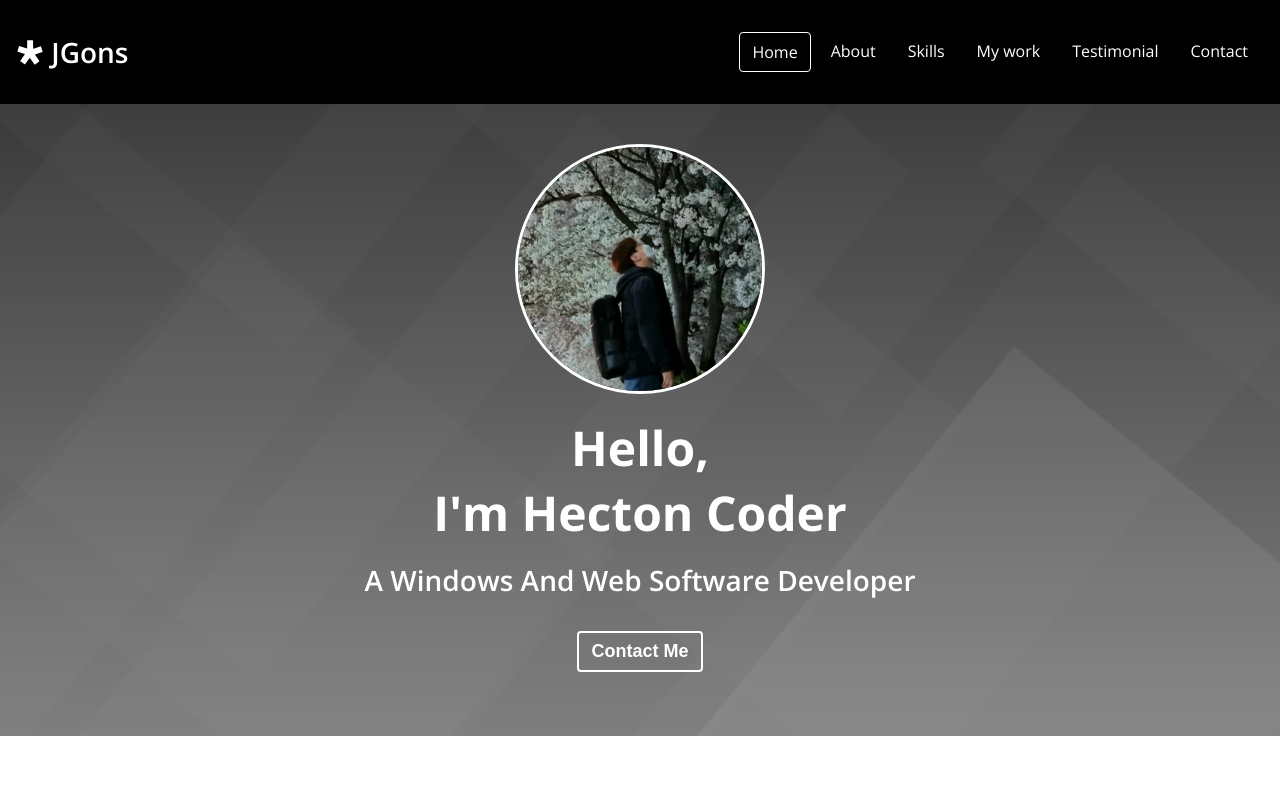
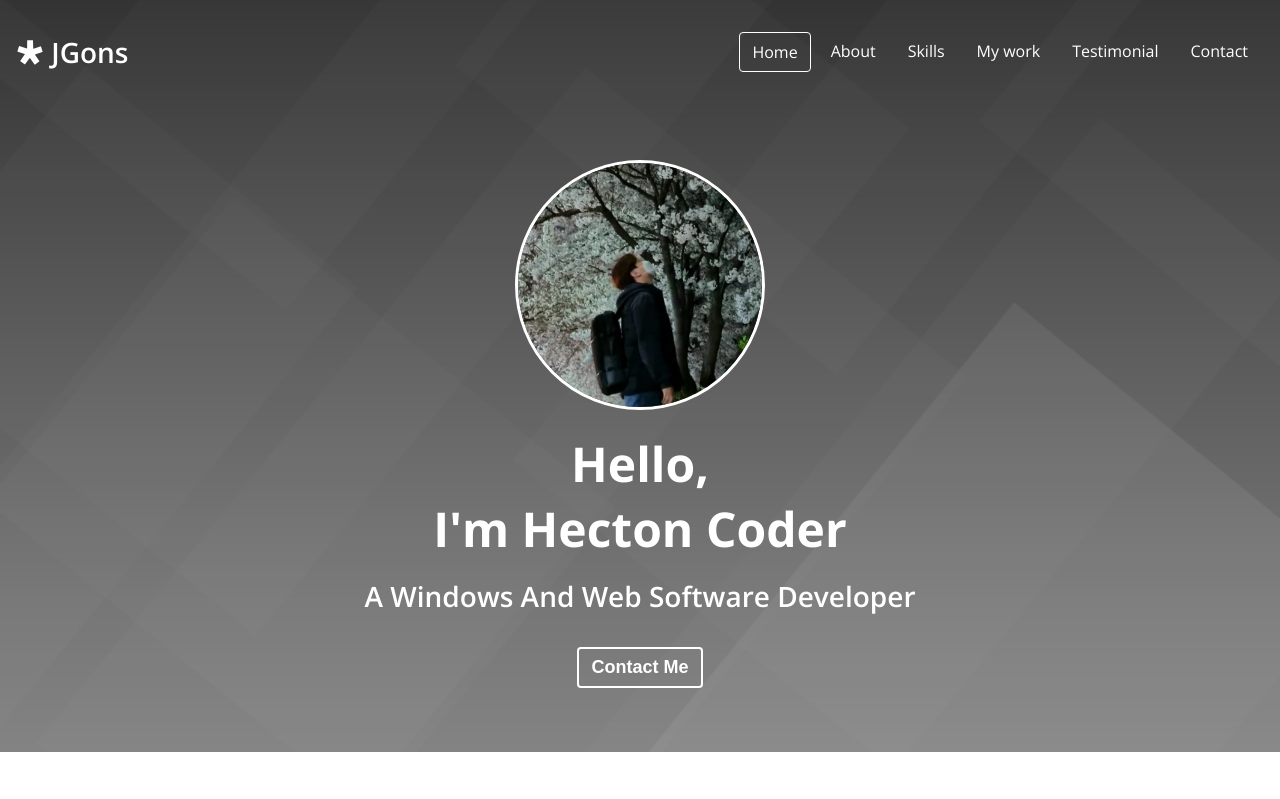
Before and after one commit to song1227jg/Portfolio_FE, a plain HTML site: page index.html in a window 1280 px wide. Shown: the top 799 px of the page. Drawn offline with nearby package versions, Linux system fonts and the light colour scheme.

Commit message:
JS-Transparent navbar

```diff
--- a/main.js
+++ b/main.js
@@ -0,0 +1,12 @@
+"use strict";
+
+// navbar 메뉴 스크롤에 따라 투명도 적용
+const navbar = document.querySelector("#navbar");
+const navbarHeight = navbar.getBoundingClientRect().height;
+document.addEventListener("scroll", () => {
+  if (window.scrollY > navbarHeight) {
+    navbar.classList.add("navbar__dark");
+  } else {
+    navbar.classList.remove("navbar__dark");
+  }
+});
--- a/style.css
+++ b/style.css
@@ -92,12 +92,20 @@ p {
 
 /* Navbar */
 #navbar {
+  position: fixed;
+  width: 100%;
   display: flex;
   justify-content: space-between;
+  color: var(--color-white);
+  align-items: center;
+  padding: 16px;
+  background-color: transparent;
+  transition: all var(--animation-duration) ease-in-out;
+}
+
+#navbar.navbar__dark {
   background-color: var(--color-black);
-  align-items: center;
-  color: var(--color-white);
-  padding: 16px;
+  padding: 8px;
 }
 
 .navbar__menu {
@@ -126,8 +134,8 @@ p {
 
 .navbar__toggle-btn {
   position: absolute;
-  top: 17px;
-  right: 17px;
+  top: 10px;
+  right: 10px;
   font-size: 32px;
   color: var(--color-white);
   display: none;
@@ -137,6 +145,7 @@ p {
 #home {
   background: url("imgs/home-background.png") center/cover no-repeat;
   padding: 40px;
+  padding-top: 160px;
   text-align: center;
 }
 
```
